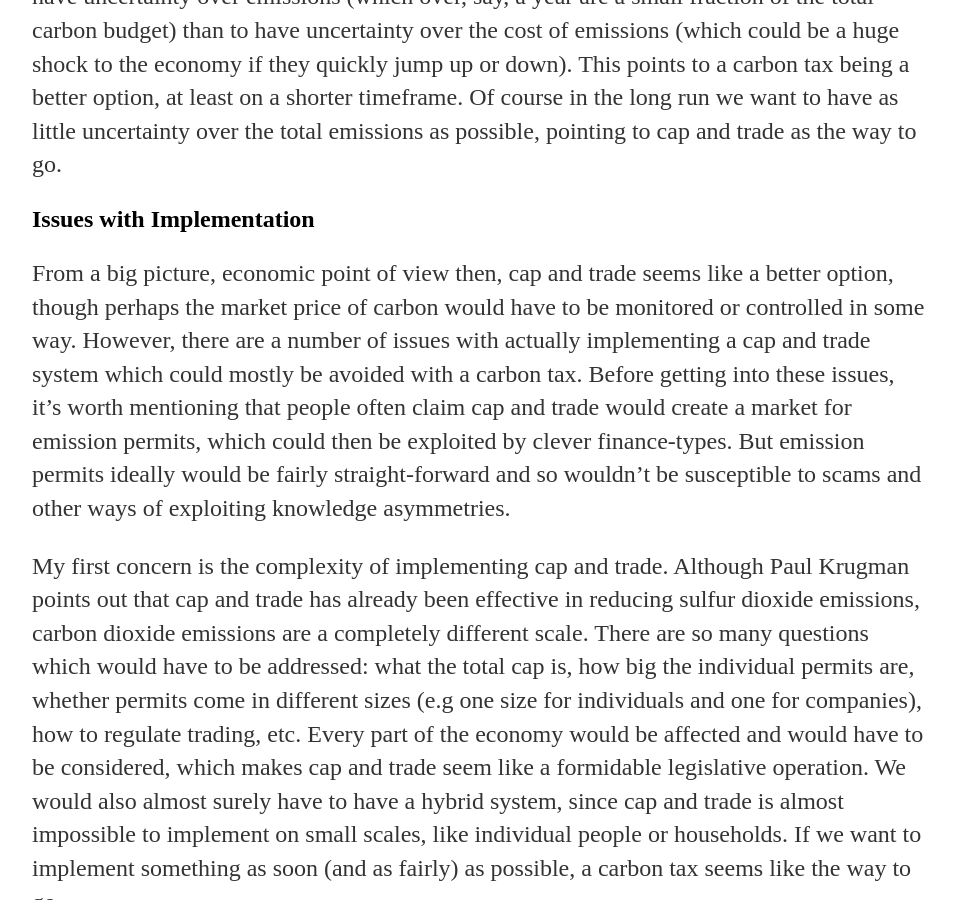
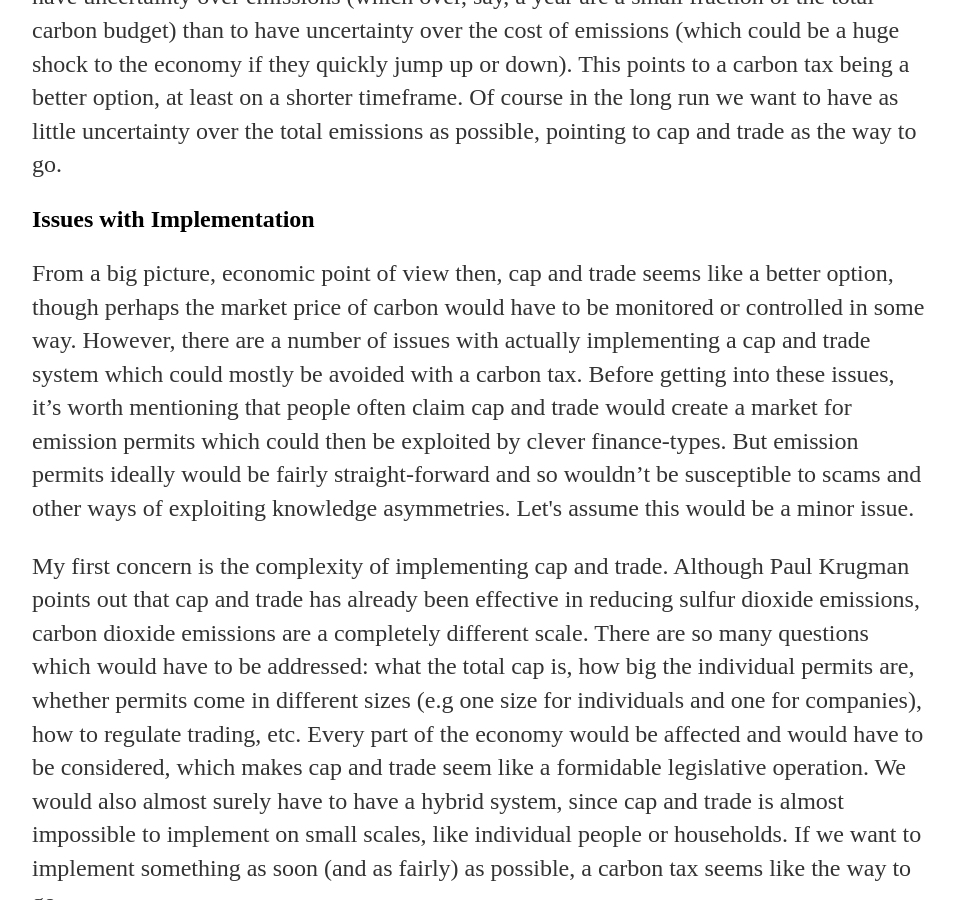
Before and after one commit to nicklutsko/nicklutsko.github.io, a Jekyll site: the page built from _posts/2016-06-15-Carbon-Tax-versus-Cap-and-Trade.md, in a window 1280 px wide and 900 px high, scrolled down 3017 px. Shown: the whole window, without its empty margins (160-1115 px from the left). Built offline with Jekyll 4.4.1, drawn with Linux system fonts in a browser that asks for light colours.

Commit message:
edited first post again

```diff
--- a/_posts/2016-06-15-Carbon-Tax-versus-Cap-and-Trade.md
+++ b/_posts/2016-06-15-Carbon-Tax-versus-Cap-and-Trade.md
@@ -36,7 +36,7 @@
 
 <h2>Issues with Implementation</h2>
 
-<p>From a big picture, economic point of view then, cap and trade seems like a better option, though perhaps the market price of carbon would have to be monitored or controlled in some way. However, there are a number of issues with actually implementing a cap and trade system which could mostly be avoided with a carbon tax. Before getting into these issues, it’s worth mentioning that people often claim cap and trade would create a market for emission permits, which could then be exploited by clever finance-types. But emission permits ideally would be fairly straight-forward and so wouldn’t be susceptible to scams and other ways of exploiting knowledge asymmetries.</p>
+<p>From a big picture, economic point of view then, cap and trade seems like a better option, though perhaps the market price of carbon would have to be monitored or controlled in some way. However, there are a number of issues with actually implementing a cap and trade system which could mostly be avoided with a carbon tax. Before getting into these issues, it’s worth mentioning that people often claim cap and trade would create a market for emission permits which could then be exploited by clever finance-types. But emission permits ideally would be fairly straight-forward and so wouldn’t be susceptible to scams and other ways of exploiting knowledge asymmetries. Let's assume this would be a minor issue.</p>
 
 <p>My first concern is the complexity of implementing cap and trade. Although Paul Krugman points out that cap and trade has already been effective in reducing sulfur dioxide emissions, carbon dioxide emissions are a completely different scale. There are so many questions which would have to be addressed: what the total cap is, how big the individual permits are, whether permits come in different sizes (e.g one size for individuals and one for companies), how to regulate trading, etc. Every part of the economy would be affected and would have to be considered, which makes cap and trade seem like a formidable legislative operation. We would also almost surely have to have a hybrid system, since cap and trade is almost impossible to implement on small scales, like individual people or households. If we want to implement something as soon (and as fairly) as possible, a carbon tax seems like the way to go. </p>
 
```
Also changed, not shown: 1 other file.
